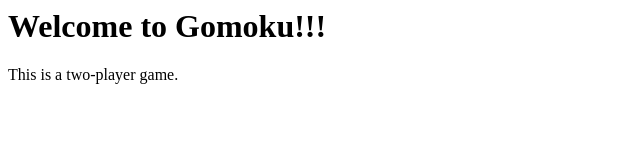
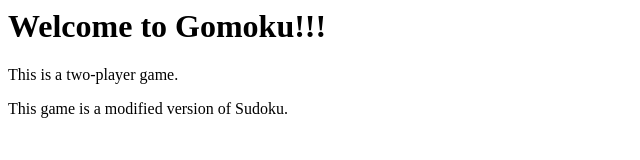
Before and after one commit to Ifti-223/Lab04, a plain HTML site: page welcome.html in a window 1280 px wide. Shown: the whole page, without its empty margins (0-640 px from the left). Drawn offline with Linux system fonts and the light colour scheme.

Commit message:
Update welcome.html

```diff
--- a/welcome.html
+++ b/welcome.html
@@ -5,5 +5,6 @@
 <body>
 <h1>Welcome to Gomoku!!!</h1>
   <p>This is a two-player game.</p>
+  <p>This game is a modified version of Sudoku.</p>
 </body>
 </html>
```
